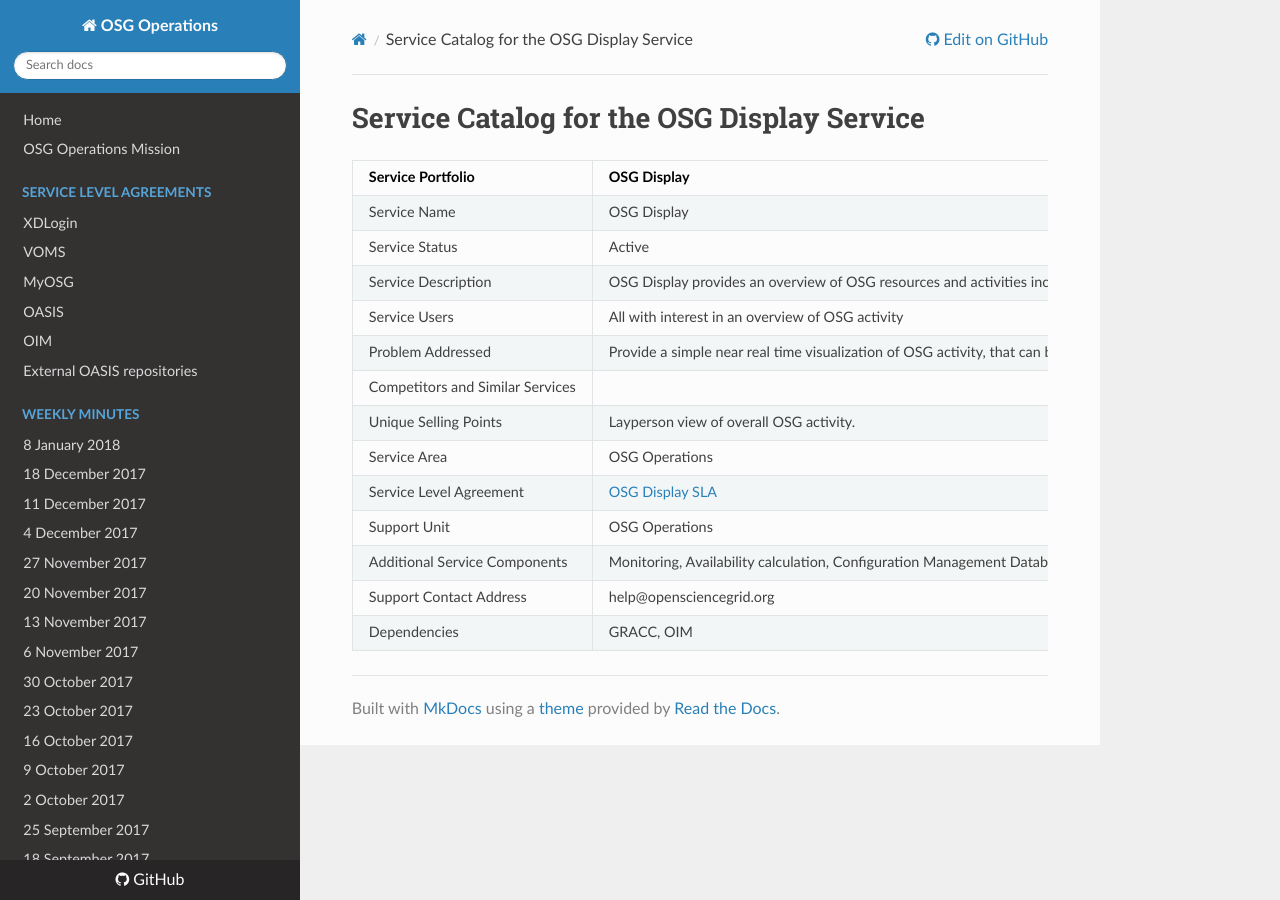
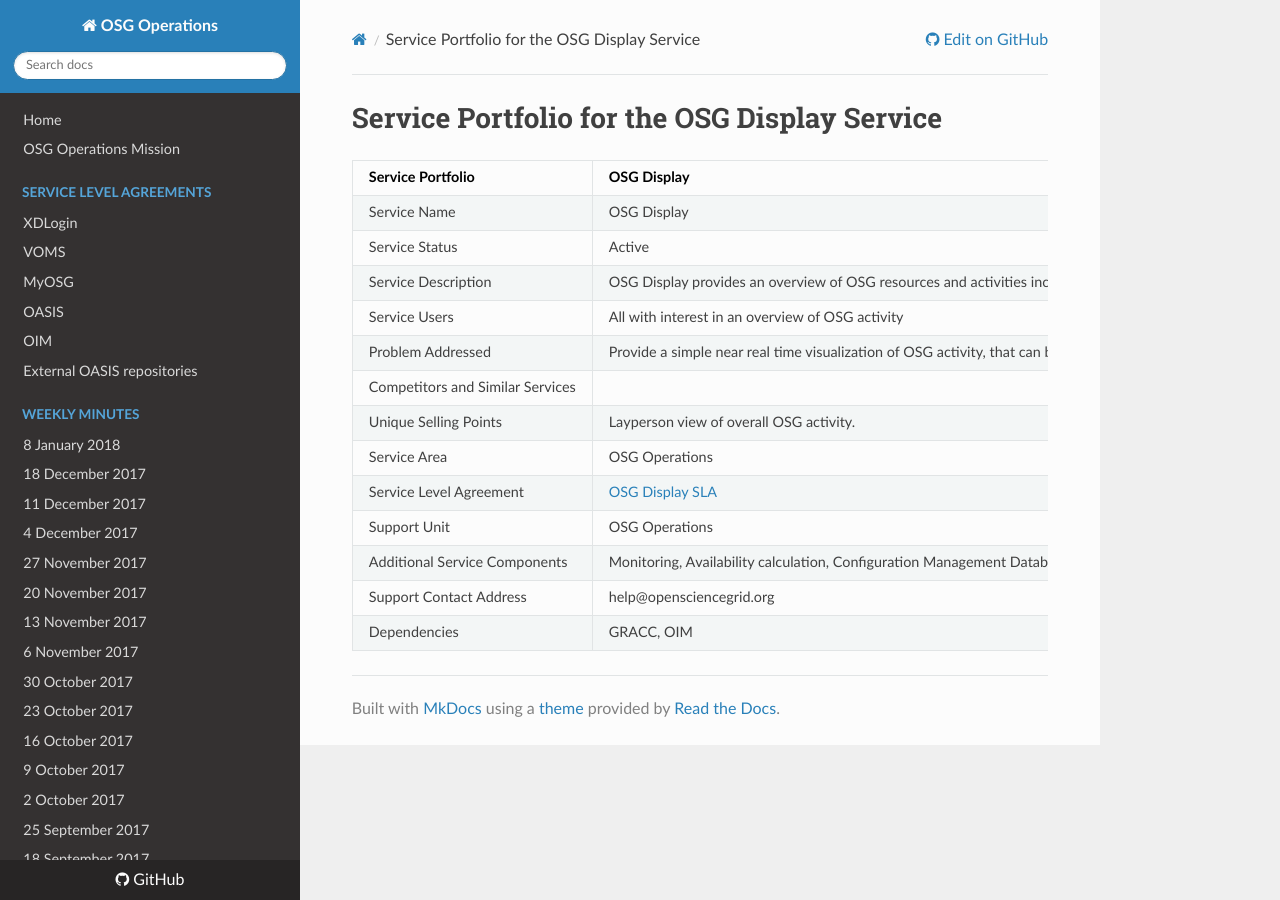
Before and after one commit to osg-htc/operations, an MkDocs documentation site: the page built from docs/ServiceManagement/ServiceProfile/SP_Display.md, in a window 1280 px wide. Built offline with MkDocs 1.6.1, drawn with Linux system fonts in a browser that asks for light colours; nearby versions of some CDN libraries; old or Windows-style settings are respelled for this version of MkDocs.

Commit message:
Update SP_Display.md

```diff
--- a/docs/ServiceManagement/ServiceProfile/SP_Display.md
+++ b/docs/ServiceManagement/ServiceProfile/SP_Display.md
@@ -1,4 +1,4 @@
-# Service Catalog for the OSG Display Service
+# Service Portfolio for the OSG Display Service
 
 | Service Portfolio     | OSG Display |
 |-----------------------|-------------|
```
